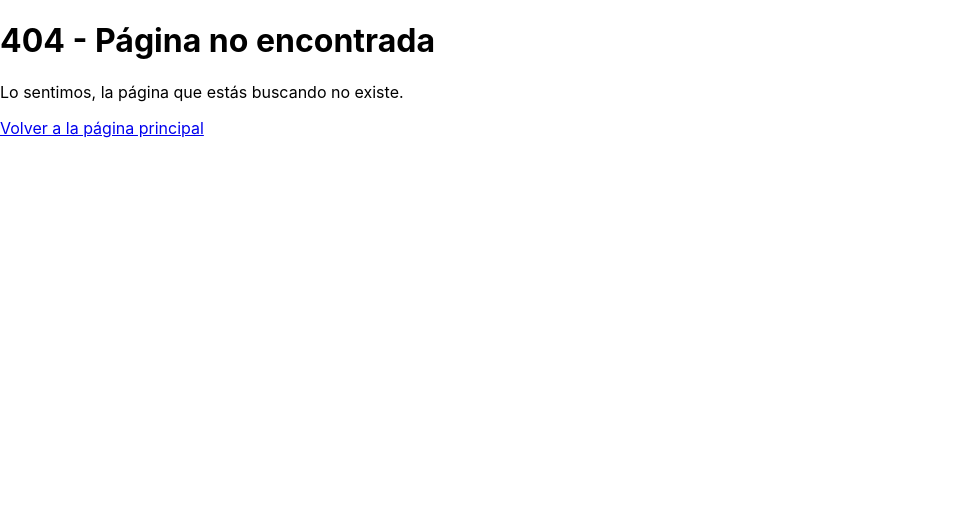
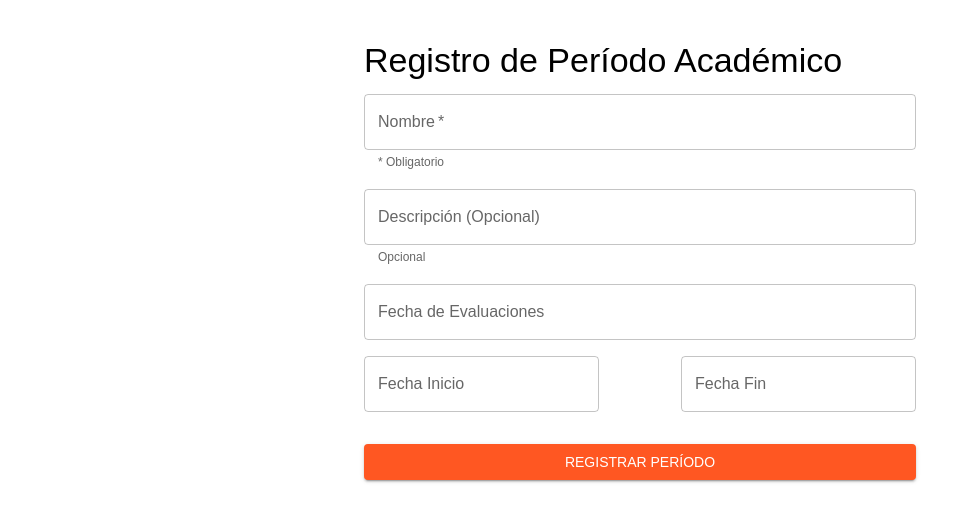
Before and after one commit to Api-programming-company/TisTracker, a React (Create React App) app in the folder frontend/: page /registroperiodoacademico in a window 1280 px wide. Before the commit this address had no page. Shown: the top 522 px of the page, without its empty margins (0-980 px from the left). Built offline with nearby package versions, Linux system fonts and the light colour scheme.

Commit message:
agregar registro periodo academico

```diff
--- a/frontend/src/App.jsx
+++ b/frontend/src/App.jsx
@@ -1,6 +1,6 @@
 import "./App.css";
 import { BrowserRouter as Router, Routes, Route } from "react-router-dom";
-import { Home, NotFound, RegistroDocente, RegistroEstudiante } from "./pages";
+import { Home, NotFound, RegistroDocente, RegistroEstudiante, RegistroPeriodoAcademico } from "./pages";
 import { ThemeProvider, createTheme } from "@mui/material/styles";
 
 // Tema de material design
@@ -39,7 +39,9 @@ function App() {
           <Route path="/home" element={<Home />} />
           <Route path="/registrodocente" element={<RegistroDocente />} />
           <Route path="/registroestudiante" element={<RegistroEstudiante />} />
+          <Route path="/registroperiodoacademico" element={<RegistroPeriodoAcademico />} />
           <Route path="*" element={<NotFound />} />
+
         </Routes>
       </Router>
     </ThemeProvider>
--- a/frontend/src/pages/RegistroEstudiante.jsx
+++ b/frontend/src/pages/RegistroEstudiante.jsx
@@ -1,4 +1,3 @@
-// RegistroEstudiante.js
 import React, { useState } from "react";
 import {
   TextField,
--- /dev/null
+++ b/frontend/src/pages/RegistroPeriodoAcademico.jsx
@@ -0,0 +1,96 @@
+// RegistroPeriodoAcademico.js
+import React, { useState } from 'react';
+import {
+    TextField,
+    Button,
+    Container,
+    Typography,
+    Box,
+    FormControl
+} from '@mui/material';
+import { LocalizationProvider, DatePicker } from '@mui/x-date-pickers';
+import { AdapterDateFns } from '@mui/x-date-pickers/AdapterDateFns';
+
+const RegistroPeriodoAcademico = () => {
+    const [fechaEvaluaciones, setFechaEvaluaciones] = useState(null);
+    const [fechaInicio, setFechaInicio] = useState(null);
+    const [fechaFin, setFechaFin] = useState(null);
+
+    return (
+        <Container maxWidth="sm">
+            <Box sx={{ mt: 5 }}>
+                <Typography variant="h4" component="h1" gutterBottom>
+                    Registro de Período Académico
+                </Typography>
+
+                <form>
+                    {/* Nombre */}
+                    <FormControl fullWidth sx={{ mb: 2 }}>
+                        <TextField
+                            label="Nombre"
+                            variant="outlined"
+                            fullWidth
+                            required
+                            helperText="* Obligatorio"
+                        />
+                    </FormControl>
+
+                    {/* Descripción (Opcional) */}
+                    <FormControl fullWidth sx={{ mb: 2 }}>
+                        <TextField
+                            label="Descripción (Opcional)"
+                            variant="outlined"
+                            fullWidth
+                            helperText="Opcional"
+                        />
+                    </FormControl>
+
+                    {/* Fecha de Evaluaciones */}
+                    <FormControl fullWidth sx={{ mb: 2 }}>
+                        <LocalizationProvider dateAdapter={AdapterDateFns}>
+                            <DatePicker
+                                label="Fecha de Evaluaciones"
+                                value={fechaEvaluaciones}
+                                onChange={(newValue) => setFechaEvaluaciones(newValue)}
+                                renderInput={(params) => <TextField {...params} helperText="* Obligatorio" />}
+                            />
+                        </LocalizationProvider>
+                    </FormControl>
+
+                    {/* Duración (Fecha Inicio y Fecha Fin) */}
+                    <FormControl fullWidth sx={{ mb: 2 }}>
+                        <LocalizationProvider dateAdapter={AdapterDateFns}>
+                            <Box sx={{ display: 'flex', justifyContent: 'space-between', gap: 2 }}>
+                                <DatePicker
+                                    label="Fecha Inicio"
+                                    value={fechaInicio}
+                                    onChange={(newValue) => setFechaInicio(newValue)}
+                                    renderInput={(params) => <TextField {...params} helperText="* Obligatorio" fullWidth />}
+                                />
+                                <DatePicker
+                                    label="Fecha Fin"
+                                    value={fechaFin}
+                                    onChange={(newValue) => setFechaFin(newValue)}
+                                    renderInput={(params) => <TextField {...params} helperText="* Obligatorio" fullWidth />}
+                                />
+                            </Box>
+                        </LocalizationProvider>
+                    </FormControl>
+
+                    {/* Botón de Registro */}
+                    <Button
+                        type="submit"
+                        variant="contained"
+                        color="primary"
+                        fullWidth
+                        sx={{ mt: 2 }}
+                    >
+                        Registrar Período
+                    </Button>
+                </form>
+            </Box>
+        </Container>
+    );
+};
+
+export default RegistroPeriodoAcademico;
--- a/frontend/src/pages/index.jsx
+++ b/frontend/src/pages/index.jsx
@@ -2,3 +2,4 @@ export { default as Home } from './Home';
 export { default as NotFound } from './NotFound';
 export { default as RegistroDocente } from './RegistroDocente';
 export { default as RegistroEstudiante } from './RegistroEstudiante';
+export { default as RegistroPeriodoAcademico } from './RegistroPeriodoAcademico';
```
